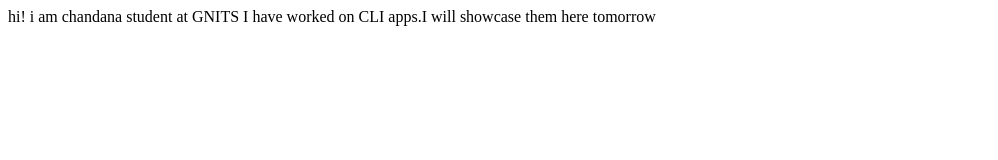
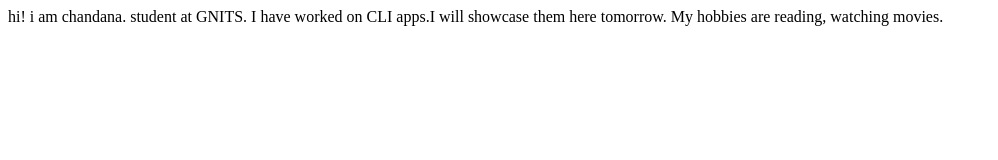
Before and after one commit to chandanashilpa/chandanashilpa-portfolio, a plain HTML site: page index.html in a window 1280 px wide. Shown: the whole page, without its empty margins (0-998 px from the left). Drawn offline with Linux system fonts and the light colour scheme.

Commit message:
added hobbies and fullstops

```diff
--- a/index.html
+++ b/index.html
@@ -6,8 +6,9 @@
     <title>Document</title>
 </head>
 <body>
-    hi! i am chandana
-    student at GNITS
-    I have worked on CLI apps.I will showcase them here tomorrow
+    hi! i am chandana.
+    student at GNITS.
+    I have worked on CLI apps.I will showcase them here tomorrow.
+    My hobbies are reading, watching movies.
 </body>
 </html>
```
